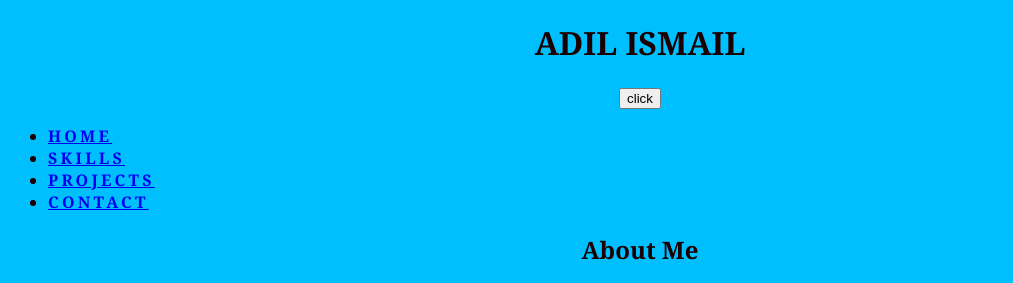
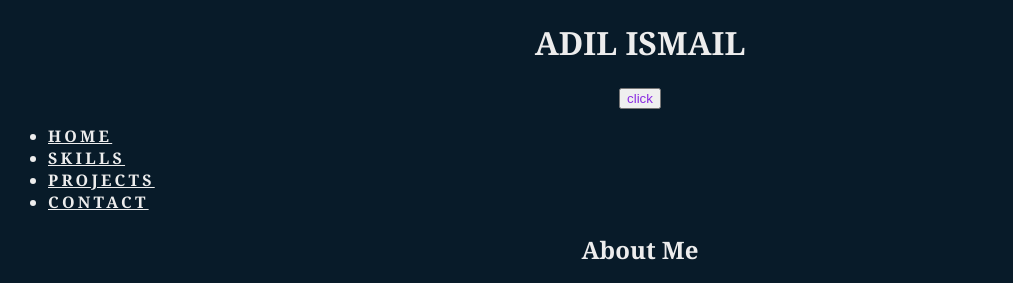
Before and after one commit to Adilismaill/Portfolio_Website, a plain HTML site: page index.html in a window 1280 px wide. Both pictures are taken after a click on the button "click". Shown: the top 283 px of the page, without its empty margins (0-1013 px from the left). Drawn offline with Linux system fonts and the light colour scheme.

Commit message:
colors and hover

```diff
--- a/contact.css
+++ b/contact.css
@@ -1,18 +1,21 @@
 body {
     font-family: Georgia, 'Times New Roman', Times, serif;
-    background-color: rgb(0, 191, 255);
+    /* background-color: rgb(0, 191, 255);  */
     border: 1px black;
-    color: hsl(0, 100%, 5%);
+    /* color: hsl(0, 100%, 5%); */
+    background: #081b29;
+    color: #ededed;
 }
 a:link{
     font-weight: bold;
     letter-spacing: 0.2em;
+    color: #ededed;
 }
 a : link{
     color:crimson;
 }
 a:visited{
-    color: black;
+    color: white;
 }
 input:hover{
     color: crimson;
--- a/index.css
+++ b/index.css
@@ -1,24 +1,46 @@
 /* font,border and color */
 body {
     font-family: Georgia, 'Times New Roman', Times, serif;
-    background-color: rgb(0, 191, 255);
+    /* background-color: rgb(0, 191, 255); */
+    background: #081b29;
+    color: #ededed;
     border: 1px black;
-    color: hsl(0, 100%, 5%);
+    /* color: hsl(0, 100%, 5%); */
     /* link style */
 }
 a:link{
     font-weight: bold;
+    color: #ededed;
     letter-spacing: 0.2em;
     /* for centered */
 }
-#topnav-centered{
+a : link{
+    color:crimson;
+}
+a:visited{
+    color: white;
+}
+input:hover{
+    color: crimson;
+    text-decoration: underline;
+}
+input:active{
+    color: blue;
+}
+input:focus{
+    color: blueviolet;
+}
+/* #topnav-centered{
     float: none;
   position: absolute;
   top: 50%;
   left: 50%;
   transform: translate(-50%, -50%);
-
 }
+.topnav-centered{
+    color: #ededed;
+} */
+/* } */
 /* .image{
     width: 500;
     height: 500;
--- a/project.css
+++ b/project.css
@@ -1,13 +1,32 @@
 body {
     font-family: Georgia, 'Times New Roman', Times, serif;
-    background-color: rgb(0, 191, 255);
-    border: 1px black;
-    color: hsl(0, 100%, 5%);
+    /* background-color: rgb(0, 191, 255);
+    color: hsl(0, 100%, 5%); */
+    background: #081b29;
+    color: #ededed;);
+
 }
 a:link{
     font-weight: bold;
     letter-spacing: 0.2em;
+    color: #ededed;
 }
 a : link{
     color:crimson;
 }
+a : link{
+    color:crimson;
+}
+a:visited{
+    color: white;
+}
+input:hover{
+    color: crimson;
+    text-decoration: underline;
+}
+input:active{
+    color: blue;
+}
+input:focus{
+    color: blueviolet;
+}
--- a/skill.css
+++ b/skill.css
@@ -1,10 +1,28 @@
 body {
     font-family: Georgia, 'Times New Roman', Times, serif;
-    background-color: rgb(0, 191, 255);
+    /* background-color: rgb(0, 191, 255);  */
     border: 1px black;
-    color: hsl(0, 100%, 5%);
+    /* color: hsl(0, 100%, 5% */
+    background: #081b29;
+    color: #ededed;);
 }
 a:link{
     font-weight: bold;
     letter-spacing: 0.2em;
 }
+a : link{
+    color:crimson;
+}
+a:visited{
+    color: white;
+}
+input:hover{
+    color: crimson;
+    text-decoration: underline;
+}
+input:active{
+    color: blue;
+}
+input:focus{
+    color: blueviolet;
+}
```
Also changed, not shown: contact.html (+3 -1 lines), project.html (+2 -0 lines), skills.html (+2 -0 lines).
